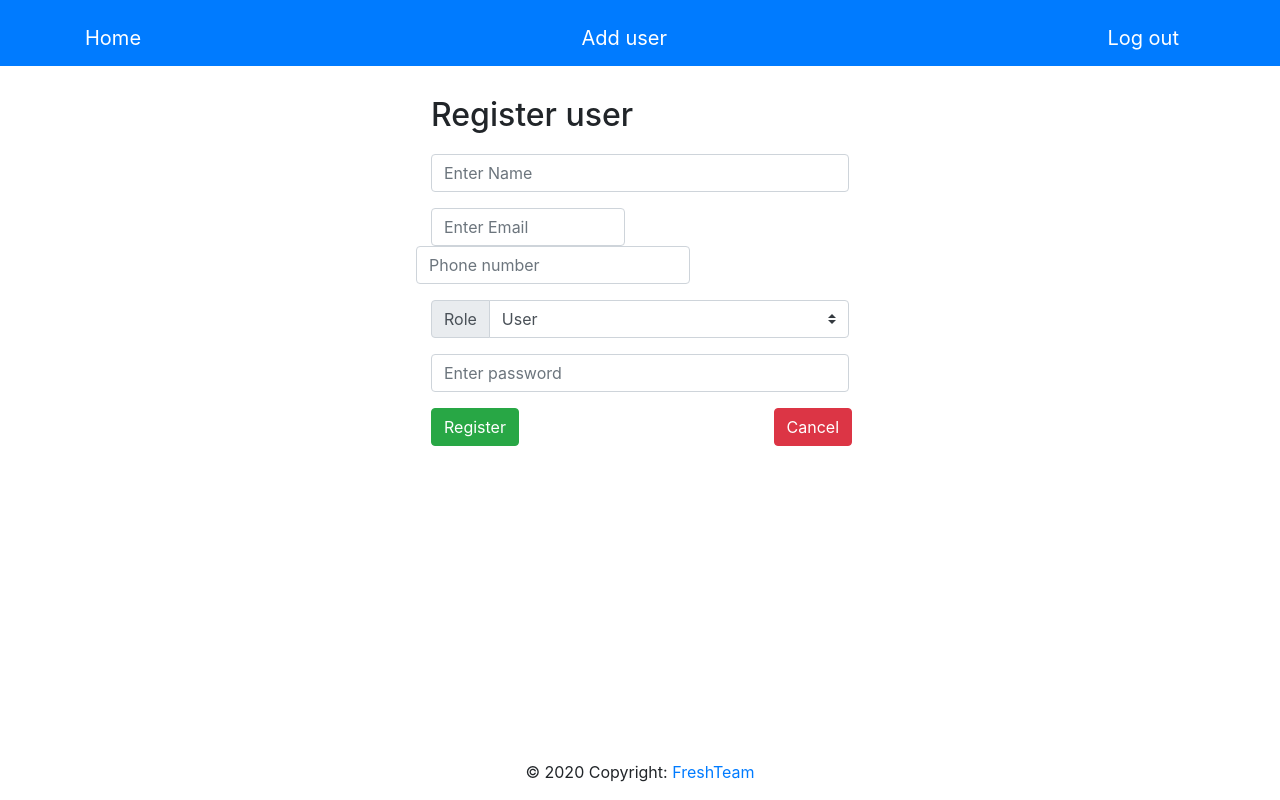
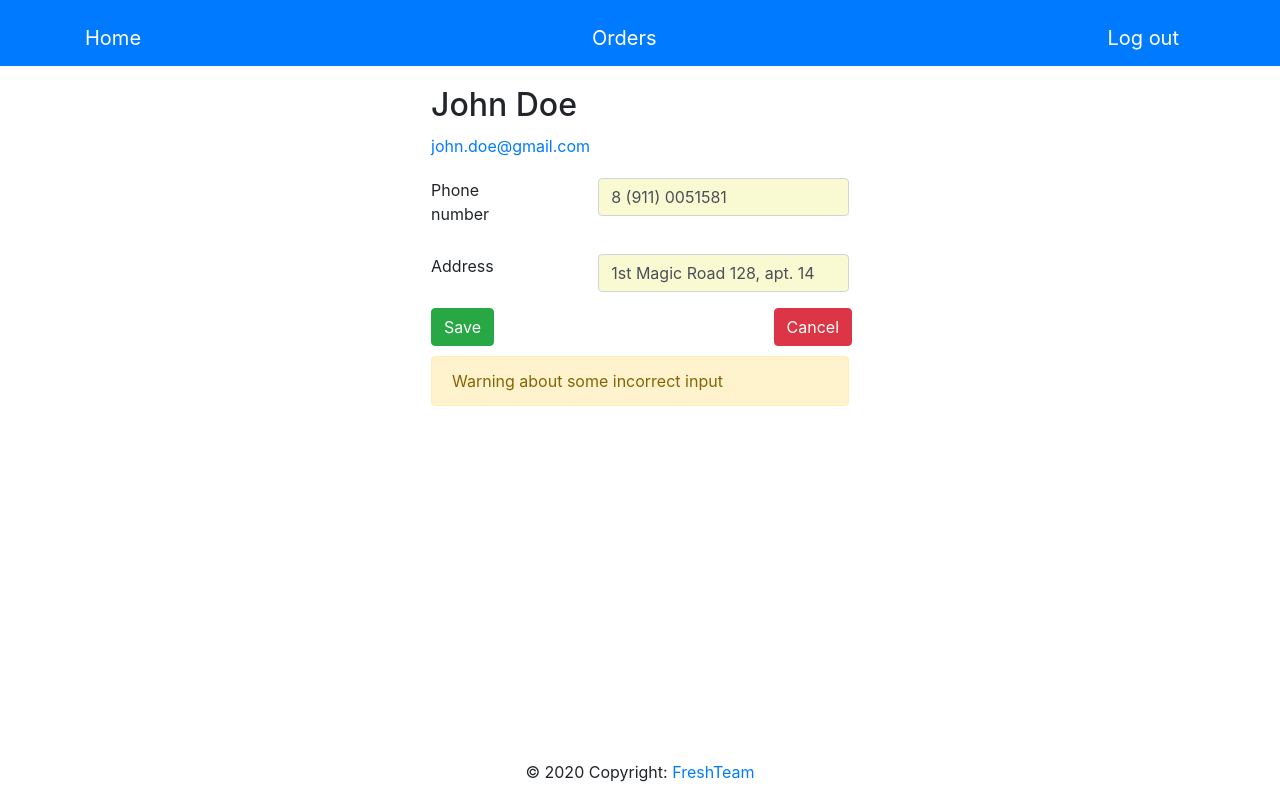
Before and after one commit to helena128/PotionFactoryClient, an Angular app: page / in a window 1280 px wide. Built offline with nearby package versions, Linux system fonts and the light colour scheme.

Commit message:
Added profile edit component

```diff
--- a/src/app/app.component.html
+++ b/src/app/app.component.html
@@ -1 +1 @@
-<app-create-user></app-create-user>
+<app-user-profile></app-user-profile>
--- a/src/app/app.module.ts
+++ b/src/app/app.module.ts
@@ -5,11 +5,13 @@ import {NgbModule} from '@ng-bootstrap/ng-bootstrap';
 import { AppRoutingModule } from './app-routing.module';
 import { AppComponent } from './app.component';
 import { CreateUserComponent } from './create-user/create-user.component';
+import { UserProfileComponent } from './user-profile/user-profile.component';
 
 @NgModule({
   declarations: [
     AppComponent,
-    CreateUserComponent
+    CreateUserComponent,
+    UserProfileComponent
   ],
   imports: [
     BrowserModule,
--- a/src/app/create-user/create-user.component.html
+++ b/src/app/create-user/create-user.component.html
@@ -47,6 +47,11 @@
 			<button type="button" class="btn btn-danger" data-dismiss=auto>Cancel</button>
 		</div>
 	</div>
+
+	<!-- Warning -->
+	<div class="alert alert-warning" style="margin-top: 10px">
+		User with the specified email already exists!
+	</div>
 </div>
 
 <div class="footer-copyright fixed-bottom text-center py-3">© 2020 Copyright:
--- /dev/null
+++ b/src/app/user-profile/user-profile.component.html
@@ -0,0 +1,44 @@
+<div class="navbar navbar-inverse navbar-fixed-top navbar-dark bg-primary">
+	<!-- TODO: move navbar -->
+	<div class="container" style="margin-top: 10px">
+		<a class="navbar-brand" href="#home">Home</a>
+		<a class="navbar-brand" href="#add">Orders</a>
+		<a class="navbar-brand" href="#logout">Log out</a>
+    </div>
+</div>
+
+<div class="container form-container">
+	<div style="display: flex">
+	<h1 style="font-size: 32px; margin-top: 20px; margin-bottom: 10px">John Doe</h1>
+	</div>
+	<a href="mailtp:john.doe@gmail.com">john.doe@gmail.com</a>
+
+	<div class="form-group d-flex justify-content-between" style="margin-top: 20px">
+		<label for="phone" style="width: 25%">Phone number</label>
+		<input type="phone" style="width:60%; background-color: #FAFAD2;" class="form-control is-disabled" value="8 (911) 0051581">
+	</div>
+
+	<div class="form-group d-flex justify-content-between" style="margin-top: 20px">
+		<label for="phone" style="width: 25%">Address</label>
+		<input type="text" style="width:60%; background-color: #FAFAD2;" class="form-control is-disabled" value="1st Magic Road 128, apt. 14">
+	</div>
+
+	<!-- Buttons -->
+	<div class="row justify-content-between">
+		<div class="col-sm-6">
+			<button type="button" class="btn btn-success mr-auto">Save</button>
+		</div>
+		<div style="margin-right: 12px">
+			<button type="button" class="btn btn-danger" data-dismiss=auto>Cancel</button>
+		</div>
+	</div>
+
+	<!-- Warning -->
+	<div class="alert alert-warning" style="margin-top: 10px">
+		Warning about some incorrect input
+	</div>
+</div>
+
+<div class="footer-copyright fixed-bottom text-center py-3">© 2020 Copyright:
+	<a href="https://freshteam.com/">FreshTeam</a>
+</div>
--- /dev/null
+++ b/src/app/user-profile/user-profile.component.scss
@@ -0,0 +1,26 @@
+
+/* Mobile devices */
+.form-container {
+	width: 100%;
+}
+
+/* Tablets */
+@media only screen and (min-width: 768px) {
+	.form-container {
+		width: 75%;
+	}
+}
+
+/* Desktop */
+@media only screen and (min-width: 992px) {
+	.form-container {
+		width: 50%;
+	}
+}
+
+/* Large desktop */
+@media only screen and (min-width: 992px) {
+	.form-container {
+		width: 35%;
+	}
+}
--- /dev/null
+++ b/src/app/user-profile/user-profile.component.ts
@@ -0,0 +1,15 @@
+import { Component, OnInit } from '@angular/core';
+
+@Component({
+  selector: 'app-user-profile',
+  templateUrl: './user-profile.component.html',
+  styleUrls: ['./user-profile.component.scss']
+})
+export class UserProfileComponent implements OnInit {
+
+  constructor() { }
+
+  ngOnInit(): void {
+  }
+
+}
```
Also changed, not shown: 1 other file (tests, documents, lock files or other folders).
